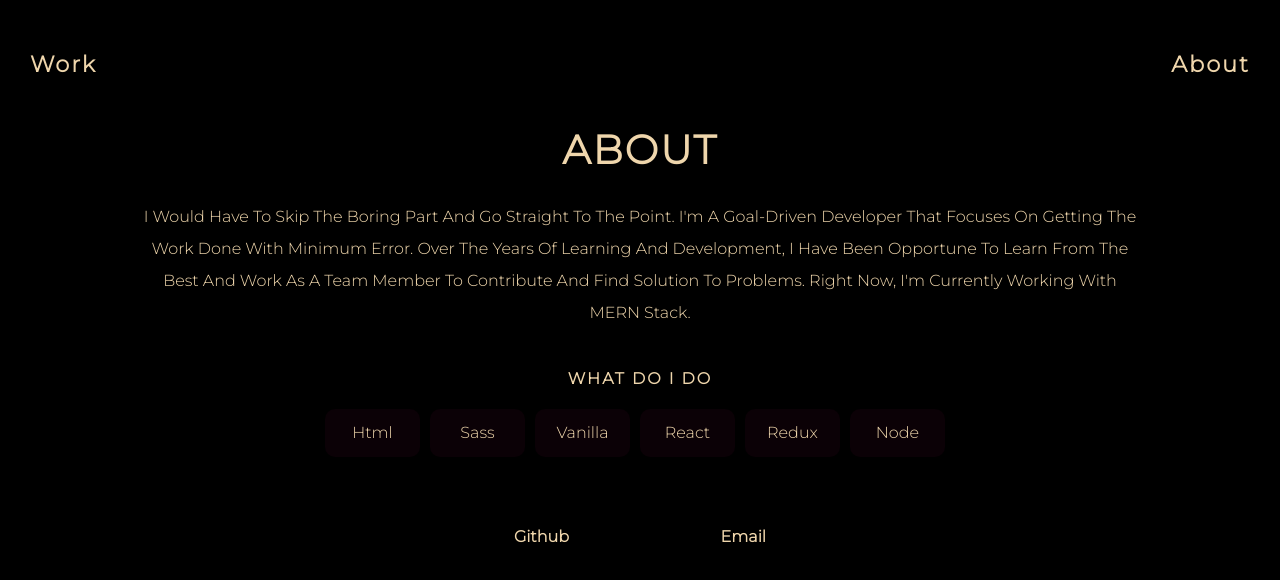
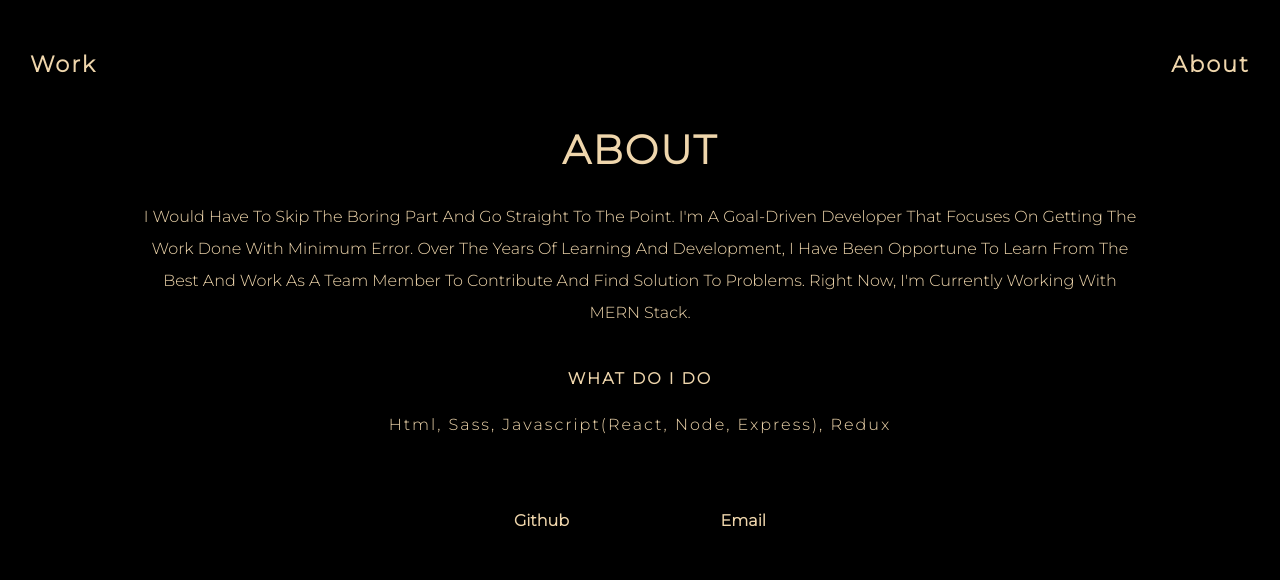
Before and after one commit to oluwashane/udochukwu, a React (Create React App) app: page /about in a window 1280 px wide. Shown: the top 580 px of the page. Built offline with nearby package versions, Linux system fonts and the light colour scheme.

Commit message:
fix incorrect text

```diff
--- a/src/assets/style/AboutMe.css
+++ b/src/assets/style/AboutMe.css
@@ -4,20 +4,6 @@
   letter-spacing: 2px;
   font-size: 2.5em;
   font-weight: 700;
-}
-.aboutMe .avatar {
-  width: 150px;
-  height: 150px;
-  border-radius: 50%;
-  margin-top: 40px;
-}
-
-.aboutMe .avatar img {
-  width: 100%;
-  height: 100%;
-  border-radius: 50%;
-  object-fit: cover;
-
 }
 
 .aboutMe p {
@@ -42,20 +28,9 @@
   text-transform: uppercase;
 }
 
-.skillList {
-  display: flex;
-  flex-direction: row;
-  width: 50%;
-  margin: auto;
-}
-
 .skillList p {
-  background-color: #3d092331;
-  /* color: #fff; */
   text-align: center;
-  padding: 8px 2px;
-  margin-right: 10px;
-  border-radius: 10px;
+  letter-spacing: 2px;
 }
 
 .contactMe {
--- a/src/components/About.jsx
+++ b/src/components/About.jsx
@@ -5,12 +5,7 @@ const skills = (
   <div className="skills">
     <h4>What do i do</h4>
     <div className="skillList">
-      <p>html</p>
-      <p>sass</p>
-      <p>vanilla</p>
-      <p>react</p>
-      <p>redux</p>
-      <p>Node</p>
+      <p>html, sass, Javascript(React, Node, Express), redux</p>
     </div>
   </div>
 );
@@ -27,8 +22,8 @@ const About = () => {
       </p>
       {skills}
       <div className="contactMe">
-        <a class="underline-button text-color" rel="noopener noreferrer" target="_blank" href="https://github.com/oluwashane">Github</a>
-        <a className="underline-button text-color" rel="noopener noreferrer" target="_blank" href="mailto:ogbulaforudochukwu@gmail.com">Email</a>
+        <a class="text-color" rel="noopener noreferrer" target="_blank" href="https://github.com/oluwashane">Github</a>
+        <a className="text-color" rel="noopener noreferrer" target="_blank" href="mailto:ogbulaforudochukwu@gmail.com">Email</a>
       </div>
 
 </div>
```
